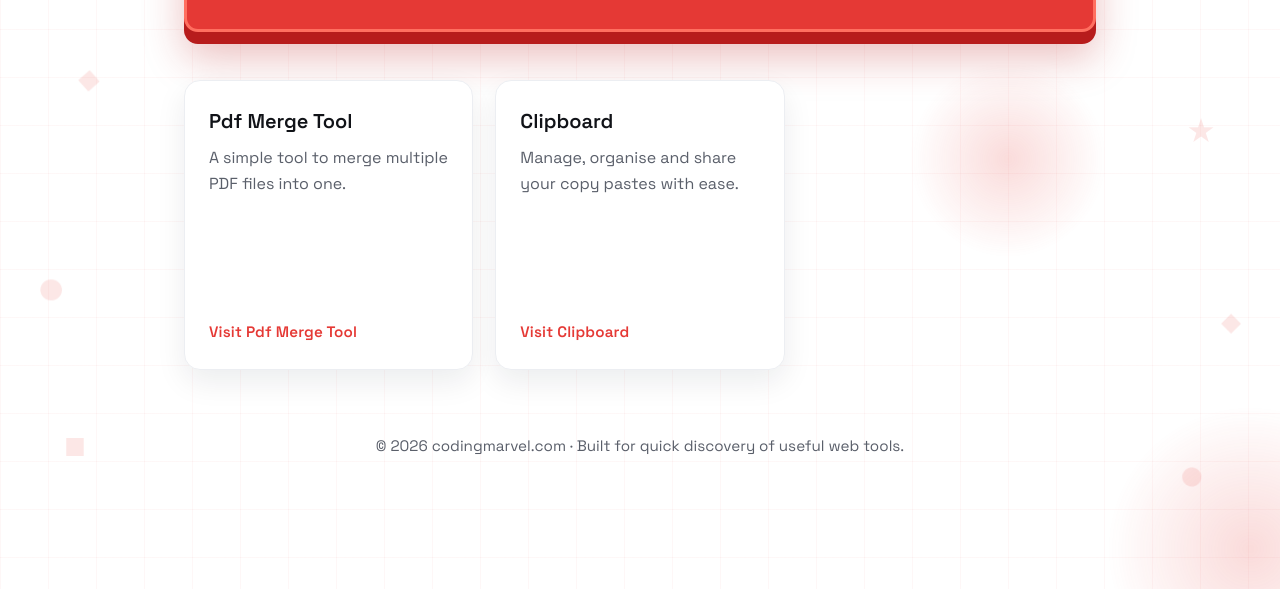
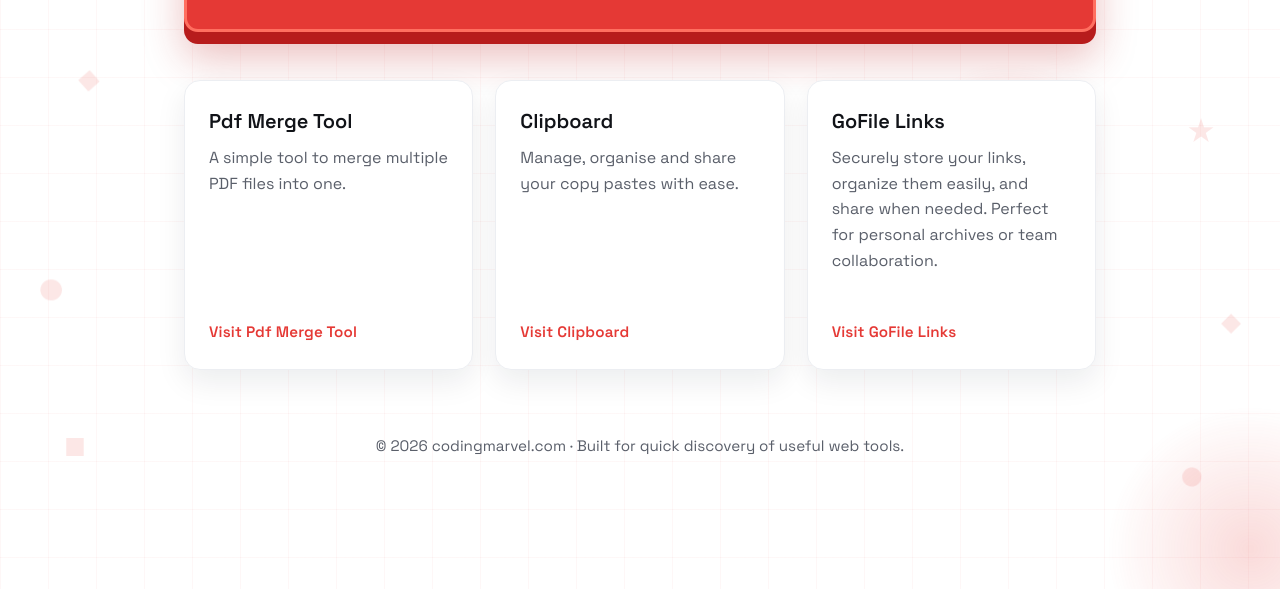
Before and after one commit to kyameinsahilwho/codingmarvel.com, an Astro site: page / in a window 1280 px wide. Shown: the part 211-800 px from the top of the page. Built offline with nearby package versions, Linux system fonts and the light colour scheme; Astro itself is replaced by a stand-in of ours.

Commit message:
feat: Add GoFile Links to web tools directory
Added the new "GoFile Links" website to the `websites` array in `src/pages/index.astro`. This ensures the new link and its description are displayed on the main page.

Co-authored-by: kyameinsahilwho <89729858+kyameinsahilwho@users.noreply.github.com>

```diff
--- a/src/pages/index.astro
+++ b/src/pages/index.astro
@@ -39,8 +39,12 @@ const websites = [
     name: "Clipboard",
     url: "https://clipboard.codingmarvel.com",
     description: "Manage, organise and share your copy pastes with ease.",
+  },
+  {
+    name: "GoFile Links",
+    url: "https://gofiles.codingmarvel.com/",
+    description: "Securely store your links, organize them easily, and share when needed. Perfect for personal archives or team collaboration.",
   }
-
 ];
 ---
 
```
Also changed, not shown: 1 other file.
